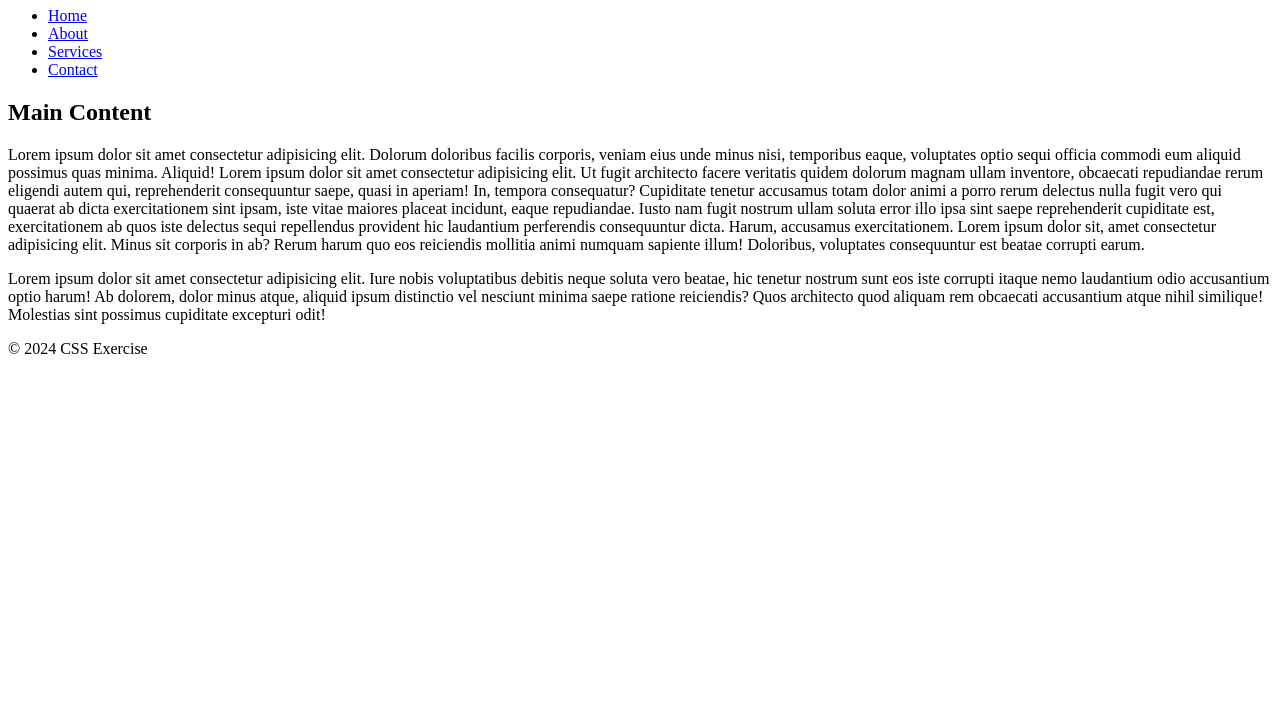
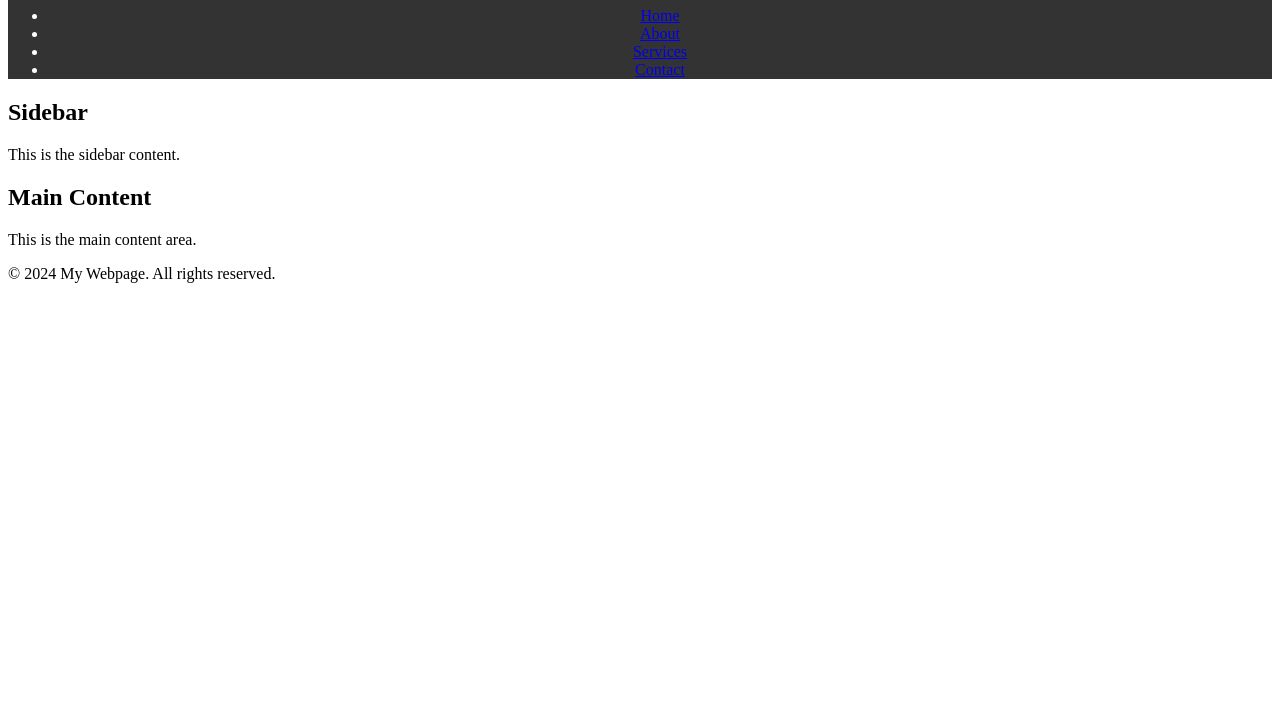
Before and after one commit to jeykiiiiii/CSS-Combinators-Challenge, a plain HTML site: page index.html in a window 1280 px wide. Shown: the part 73-800 px from the top of the page. Drawn offline with Linux system fonts and the light colour scheme.

Commit message:
Update index.html

```diff
--- a/index.html
+++ b/index.html
@@ -1,15 +1,14 @@
 <!DOCTYPE html>
 <html lang="en">
 <head>
-           <meta charset="UTF-8"> <meta name="viewport" content="width=device-width, initial-scale=1.0">
-          <title>CSS Exercise</title>
-          <link rel="stylesheet" href="styles.css"/>
+    <meta charset="UTF-8">
+    <meta name="viewport" content="width=device-width, initial-scale=1.0">
+    <title>CSS Combinators Challenge</title>
+    <link rel="stylesheet" href="styles.css">
 </head>
 <body>
     <header>
-           <h1>Welcome to CSS Exercise</h1>
-     </header>
-
+        <h1>Welcome to My Webpage</h1>
         <nav>
             <ul>
                 <li><a href="#">Home</a></li>
@@ -18,25 +17,17 @@
                 <li><a href="#">Contact</a></li>
             </ul>
         </nav>
-
- <section>
+    </header>
+    <aside>
+        <h2>Sidebar</h2>
+        <p>This is the sidebar content.</p>
+    </aside>
+    <main>
         <h2>Main Content</h2>
-  <p>   Lorem ipsum dolor sit amet consectetur adipisicing elit. Dolorum doloribus facilis corporis, veniam eius unde minus nisi, temporibus eaque, voluptates optio sequi officia commodi eum aliquid possimus quas minima. Aliquid!
-    Lorem ipsum dolor sit amet consectetur adipisicing elit. Ut fugit architecto facere veritatis quidem dolorum magnam ullam inventore, obcaecati repudiandae rerum eligendi autem qui, reprehenderit consequuntur saepe, quasi in aperiam!
-    In, tempora consequatur? Cupiditate tenetur accusamus totam dolor animi a porro rerum delectus nulla fugit vero qui quaerat ab dicta exercitationem sint ipsam, iste vitae maiores placeat incidunt, eaque repudiandae.
-    Iusto nam fugit nostrum ullam soluta error illo ipsa sint saepe reprehenderit cupiditate est, exercitationem ab quos iste delectus sequi repellendus provident hic laudantium perferendis consequuntur dicta. Harum, accusamus exercitationem. Lorem ipsum dolor sit, amet consectetur adipisicing elit. Minus sit corporis in ab? Rerum harum quo eos reiciendis mollitia animi numquam sapiente illum! Doloribus, voluptates consequuntur est beatae corrupti earum.
-  </p>
-
-<div class="box">
-            <p> Lorem ipsum dolor sit amet consectetur adipisicing elit. Iure nobis voluptatibus debitis neque soluta vero beatae, hic tenetur nostrum sunt eos iste corrupti itaque nemo laudantium odio accusantium optio harum!
-            Ab dolorem, dolor minus atque, aliquid ipsum distinctio vel nesciunt minima saepe ratione reiciendis? Quos architecto quod aliquam rem obcaecati accusantium atque nihil similique! Molestias sint possimus cupiditate excepturi odit!
-            </p>
-</div>
-</section>
-
+        <p>This is the main content area.</p>
+    </main>
     <footer>
-       <p>&copy; 2024 CSS Exercise</p>
+        <p>&copy; 2024 My Webpage. All rights reserved.</p>
     </footer>
-
 </body>
 </html>
```
Lines whose indentation alone changed are shown as unchanged.
